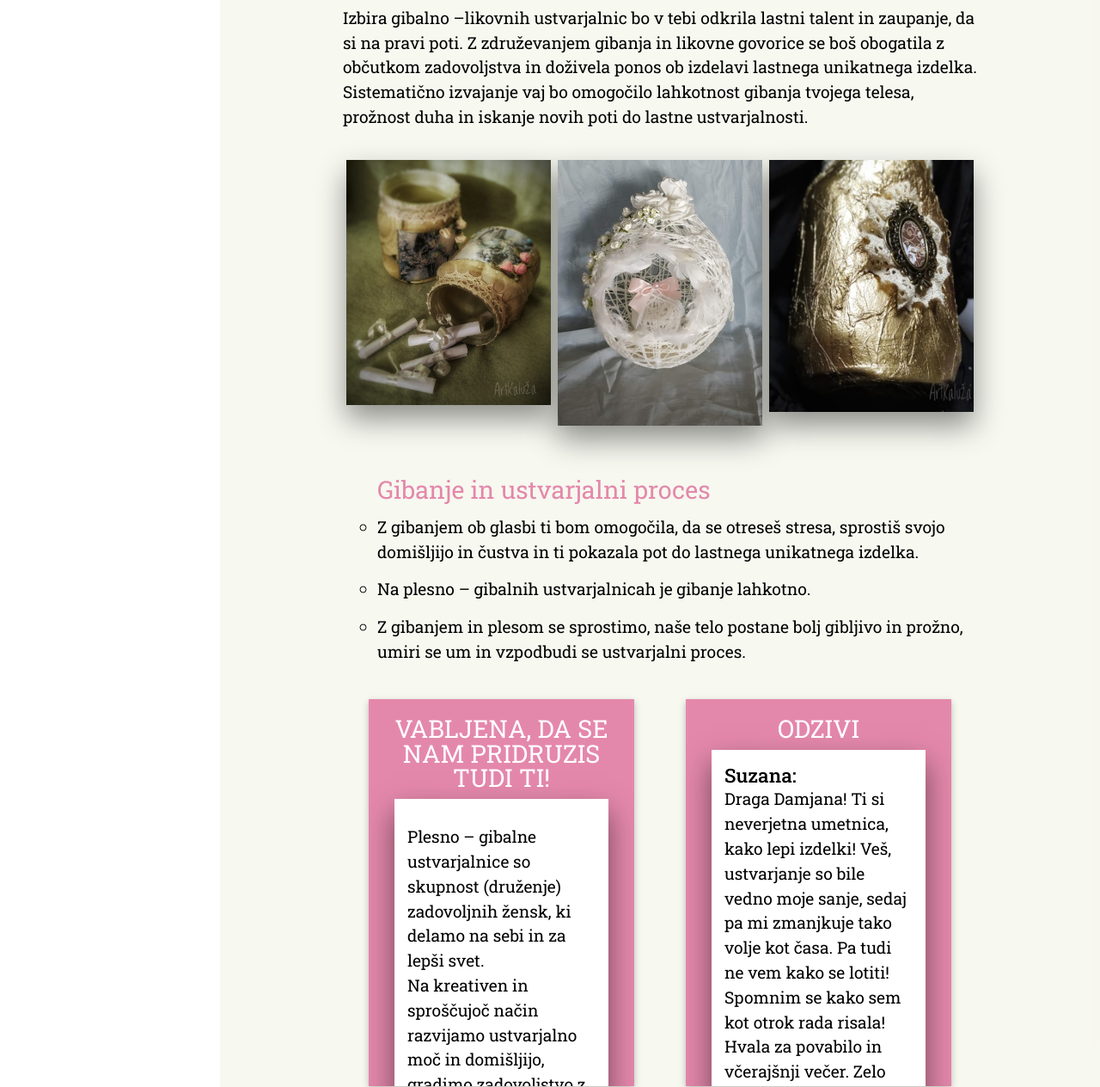
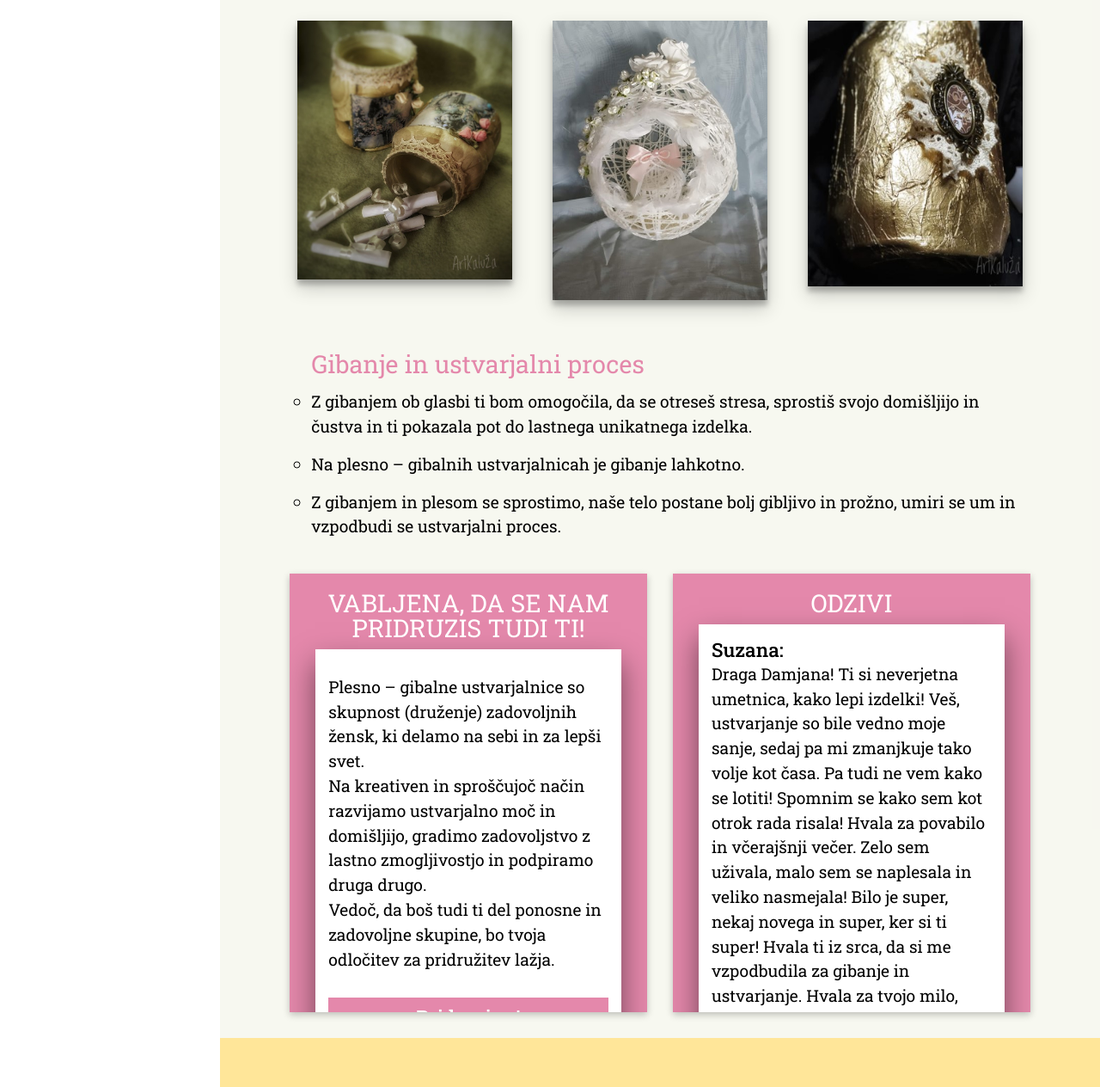
Before and after one commit to davidkunavar/artkaluza, a plain HTML site: page index.html in a window 1280 px wide. Shown: the part 815-2079 px from the top of the page at 86% size. Drawn offline with Linux system fonts and the light colour scheme.

Commit message:
First project :)

```diff
--- a/style.css
+++ b/style.css
@@ -174,7 +174,7 @@ main h2{
 }
 .vabilo{
     width: 90%;
-    margin: 30px 30px;
+    margin: 30px 15px;
     text-align: center;
     padding: 10px 30px;
     padding-bottom: 20px;
@@ -290,7 +290,7 @@ form button{
     justify-content: center;
     align-items: center;
     padding: 10px 10px;
-    margin: 10px auto;
+    margin:0 auto;
 }
 .btn{
     margin: 4px;
@@ -390,9 +390,9 @@ form button{
 .column img {
     vertical-align: middle;
     width: 80%;
-    box-shadow: 0 1rem 2rem hsl(0 0% 0% / 43%);
     margin: 15px auto;
 }
+
 
 /* izdelki */
 
@@ -431,13 +431,13 @@ form button{
    }
    .vabilo{
        width: 50%;
-       height: 450px;
-       margin: 0 30px;
+       height: 510px;
+       margin: 0 15px;
    }
    .odziv{
        width: 50%;
-       height: 450px;
-       margin: 0 30px;
+       height: 510px;
+       margin: 0 15px;
    }
    .form{
        display: flex;
@@ -466,7 +466,7 @@ form button{
 
     /* izdelki */
     .column {
-        flex: 30%;
+        flex: 25%;
         max-width: 100%;
         padding: 0 4px;
     }
@@ -498,7 +498,7 @@ form button{
         display: none;
     }
     .main__container{
-        width: 75%;
+        width: 90%;
     }
     .delavnica__content{
         width: 75%;
```
Also changed, not shown: delavnice.html (+1 -1 lines), izdelki.html (+2 -0 lines).
